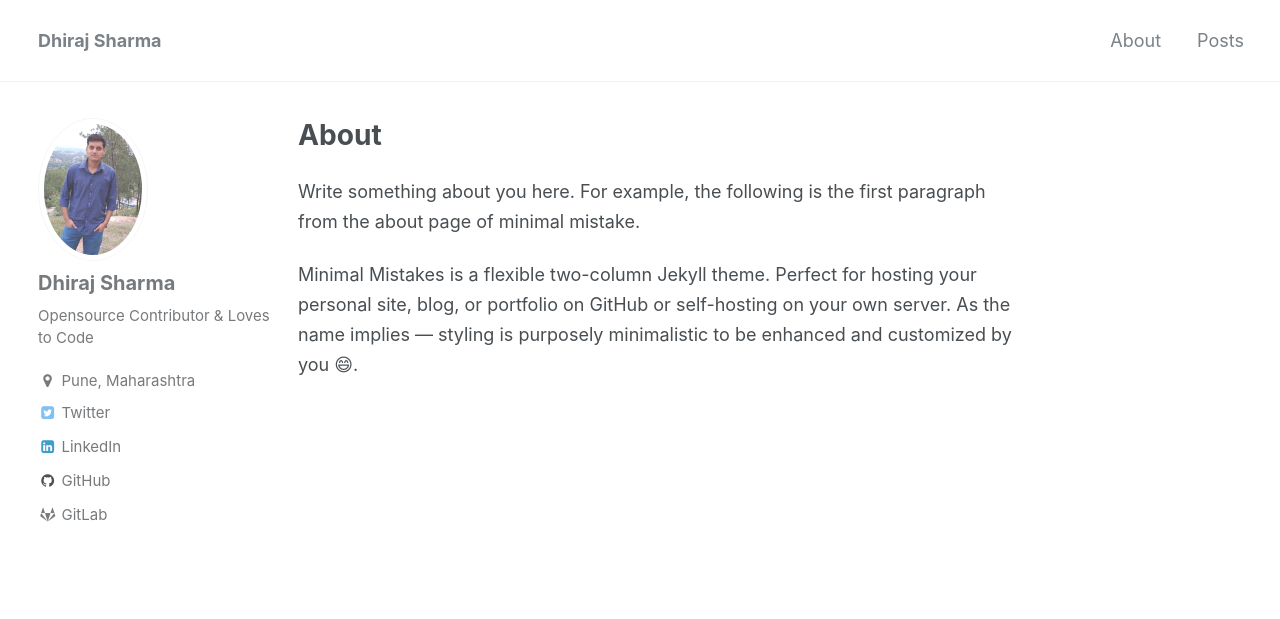
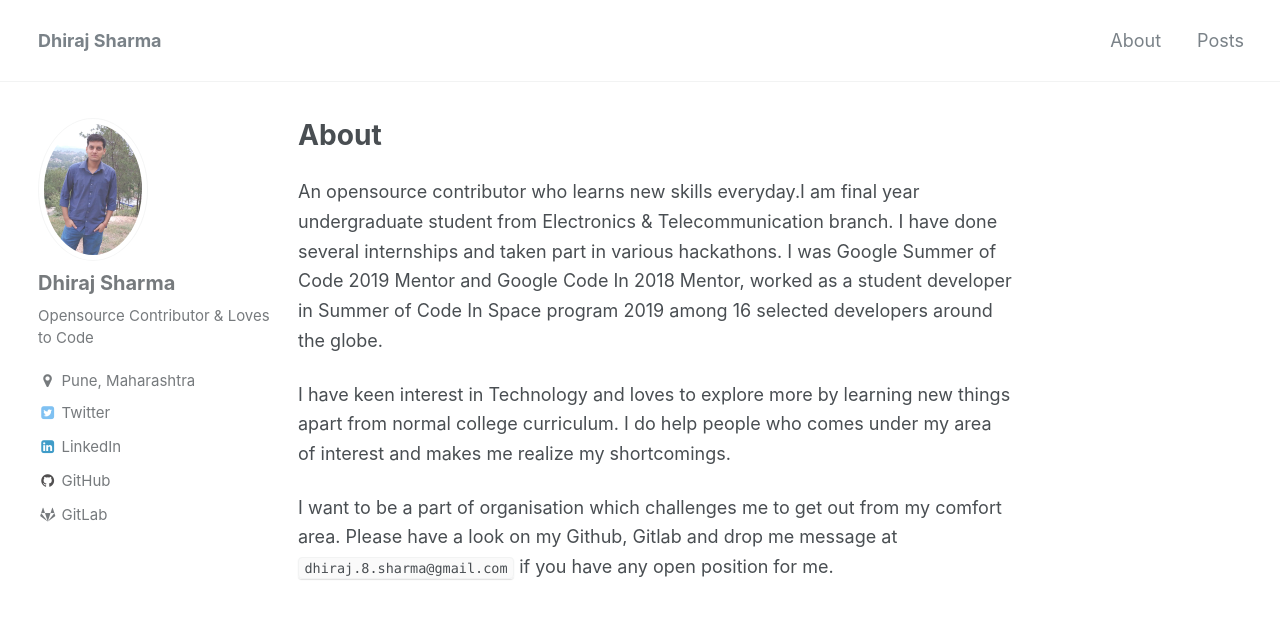
Before and after one commit to Dhiraj240/dhiraj240.github.io, a Jekyll site: the page built from _pages/about.md, in a window 1280 px wide and 900 px high. Shown: the top 619 px of the window. Built offline with Jekyll 4.4.1, drawn with Linux system fonts in a browser that asks for light colours; emoji names are drawn with the system emoji font.

Commit message:
About page

````diff
--- a/_pages/about.md
+++ b/_pages/about.md
@@ -3,6 +3,11 @@ permalink: /about/
 title: "About"
 ---
 
-Write something about you here. For example, the following is the first paragraph from the about page of minimal mistake.
+An opensource contributor who learns new skills everyday.I am final year undergraduate student from Electronics & Telecommunication branch.
+I have done several internships and taken part in various hackathons.
+I was Google Summer of Code 2019 Mentor and Google Code In 2018 Mentor, worked as a student developer in Summer of Code In Space program 2019 among 16 selected developers around the globe.
 
-Minimal Mistakes is a flexible two-column Jekyll theme. Perfect for hosting your personal site, blog, or portfolio on GitHub or self-hosting on your own server. As the name implies --- styling is purposely minimalistic to be enhanced and customized by you :smile:.
+I have keen interest in Technology and loves to explore more by learning new things apart from normal college curriculum.
+I do help people who comes under my area of interest and makes me realize my shortcomings.
+
+I want to be a part of organisation which challenges me to get out from my comfort area. Please have a look on my Github, Gitlab and drop me message at ```dhiraj.8.sharma@gmail.com``` if you have any open position for me.
````
